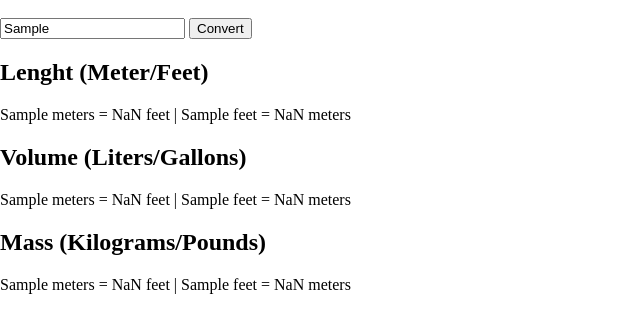
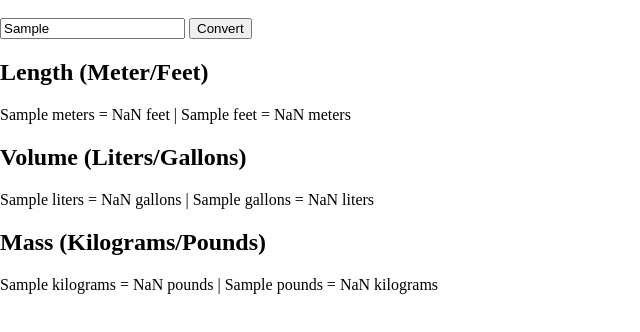
Before and after one commit to egiberne/2025-unit-converter-app, a plain HTML site: page index.html in a window 1280 px wide. Both pictures are taken after typing "Sample" into the empty fields and a click on the button "Convert". Shown: the part 40-372 px from the top of the page, without its empty margins (0-640 px from the left). Drawn offline with Linux system fonts and the light colour scheme.

Commit message:
Update CHANGELOG, fix spelling errors, and refactor conversion functions for clarity

```diff
--- a/index.html
+++ b/index.html
@@ -13,7 +13,7 @@
 
         <div id="main">
             <div id="length-elt" class="convertion">
-                <h2>Lenght (Meter/Feet)</h2>
+                <h2>Length (Meter/Feet)</h2>
                 <p id="length-cvt"> </p>
             </div>
              <div id="volume-elt" class="convertion">
--- a/index.js
+++ b/index.js
@@ -30,15 +30,41 @@ convertBtn.addEventListener("click", function(){
 
     console.log(convertToFeet(measureElt.value))
 
-    displayConversion(measureElt.value,lengthCvt)
+    displayConversion(measureElt.value,lengthCvt,"length")
 
-    displayConversion(measureElt.value,volumeCvt)
+    displayConversion(measureElt.value,volumeCvt,"volume")
 
-    displayConversion(measureElt.value,massCvt)
+    displayConversion(measureElt.value,massCvt,"mass")
 
 }
 
 )
+
+/*
+// Refactor
+function convertTo(unit, mesure){
+
+ if(unit==="meter"){ //Meters to Feet ;1 meter = 3.281 feet
+
+    const lengthFeet = (Number(mesure) / 3.281)
+
+    console.log( `Meters to Feet : ${mesure} meters = ${lengthFeet} feet`)
+
+    return roundedNumber(lengthFeet)
+
+    } else if(feet==="feet"){ // Feet to Meters ;1 meter = 3.281 feet
+
+        const lengthMeter = (Number(mesure) * 3.281)
+
+        console.log(`Feet to Meters :${mesure} feet = ${lengthMeter} meters`)
+
+        return roundedNumber(lengthMeter)
+
+    }
+}
+*/
+
+
 
 // Meters to Feet
 function convertToFeet(lengthMeter){//1 meter = 3.281 feet
@@ -62,13 +88,13 @@ function convertToMeter(lengthFeet){//1 meter = 3.281 feet
 
 
 // Liters to Gallons
-function convertToGallons(volumeLiter){//1 liter = 0.264 gallon
+function convertToGallon(volumeLiter){//1 liter = 0.264 gallon
 
     const volumeGallon = (Number(volumeLiter) / 0.264)
 
     console.log(`Liters to Gallons : ${volumeLiter} liters = ${volumeGallon} gallons`)
 
-    return roundedNumber(volumeLiter)
+    return roundedNumber(volumeGallon)
 }
 
 // Gallons to Liters
@@ -78,7 +104,7 @@ function convertToLiter(volumeGallon){//1 liter = 0.264 gallon
 
     console.log(`Gallons to Liters : ${volumeGallon} gallons = ${volumeLiter} liters`)
 
-    return roundedNumber(volumeGallon)
+    return roundedNumber(volumeLiter)
 }
 
 // Kilograms to Pounds
@@ -92,29 +118,48 @@ function convertToPound(massKilogram){//1 kilogram = 2.204 pound
 }
 
 
-// Pounds to Kilograms
+// Poundss to Kilograms
 function convertToKilogram(massPound){//1 kilogram = 2.204 pound
 
     const  massKilogram  = (Number(massPound) *  2.204)
 
-    console.log(`Poundss to Kilograms : ${massPound} pounds = ${massKilogram} kilograms`)
+    console.log(`Pounds to Kilograms : ${massPound} pounds = ${massKilogram} kilograms`)
 
     return roundedNumber(massKilogram)
 }
 
 
-function displayConversion(measure, element){
+function displayConversion(measure, element, category){
+
+    if(category==='length'){
+        element.innerHTML =`
+
+        ${measure} meters = ${convertToFeet(measure)} feet
+        |
+        ${measure} feet = ${convertToMeter(measure)} meters
+        `
+    } else if(category==='volume'){
+        element.innerHTML =`
+
+        ${measure} liters = ${convertToGallon(measure)} gallons
+        |
+        ${measure} gallons = ${convertToLiter(measure)} liters
+        `
+        } else {
+            element.innerHTML =`
+
+        ${measure} kilograms = ${convertToPound(measure)} pounds
+        |
+        ${measure} pounds = ${convertToKilogram(measure)} kilograms
+        `
+
+        }
 
 
-    element.innerHTML =`
+    }
 
-    ${measure} meters = ${convertToFeet(measure)} feet
-    |
-    ${measure} feet = ${convertToMeter(measure)} meters
 
-    `
 
-}
 
 function roundedNumber(num){// three decimal
 
```
Also changed, not shown: 1 other file.
